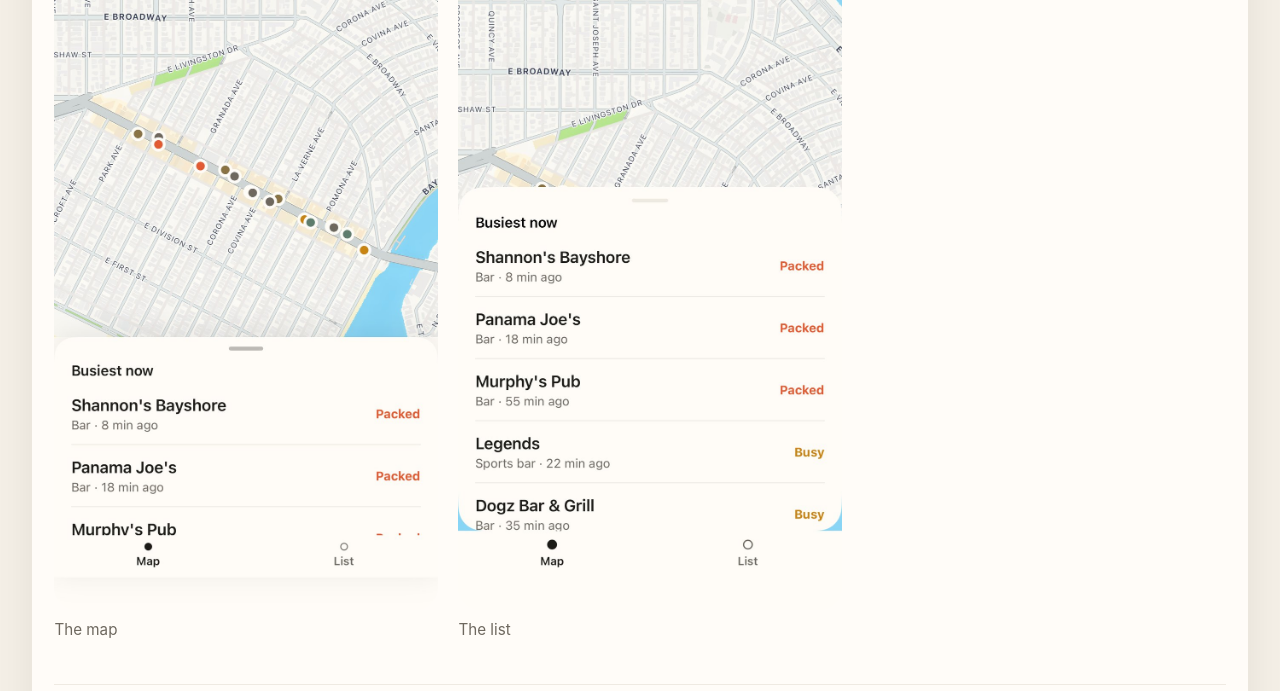
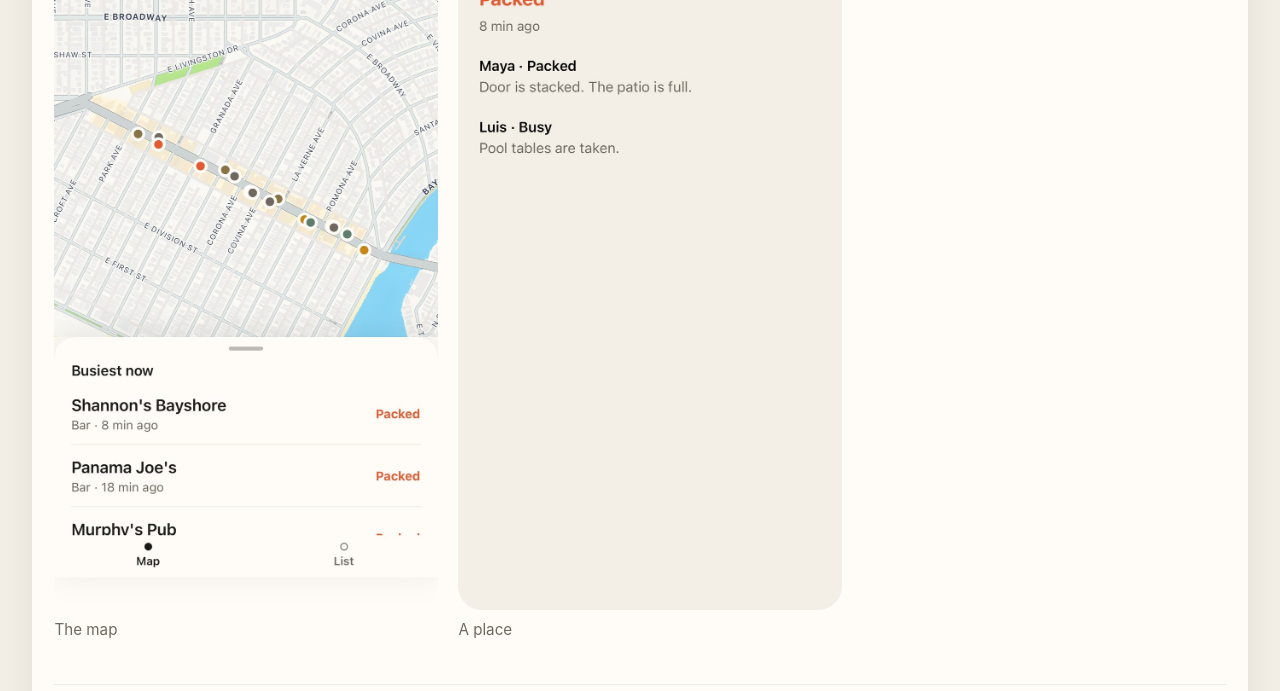
Before and after one commit to claud-iom/tempoapp, a plain HTML site: page index.html in a window 1280 px wide. Shown: the part 1150-1841 px from the top of the page. Drawn offline with Linux system fonts and the light colour scheme.

Commit message:
Show the open place next to the map.

```diff
--- a/index.html
+++ b/index.html
@@ -72,8 +72,8 @@
           <figcaption>The map</figcaption>
         </figure>
         <figure>
-          <img src="images/list.jpg" alt="The Tempo list. Each place shows Packed or Busy, and how many minutes ago someone checked.">
-          <figcaption>The list</figcaption>
+          <img src="images/place.jpg" alt="Shannon's Bayshore open in Tempo: Packed, 8 minutes ago, with the checks people posted.">
+          <figcaption>A place</figcaption>
         </figure>
       </div>
     </section>
```
Also changed, not shown: images/list.jpg (deleted), images/place.jpg (added).
